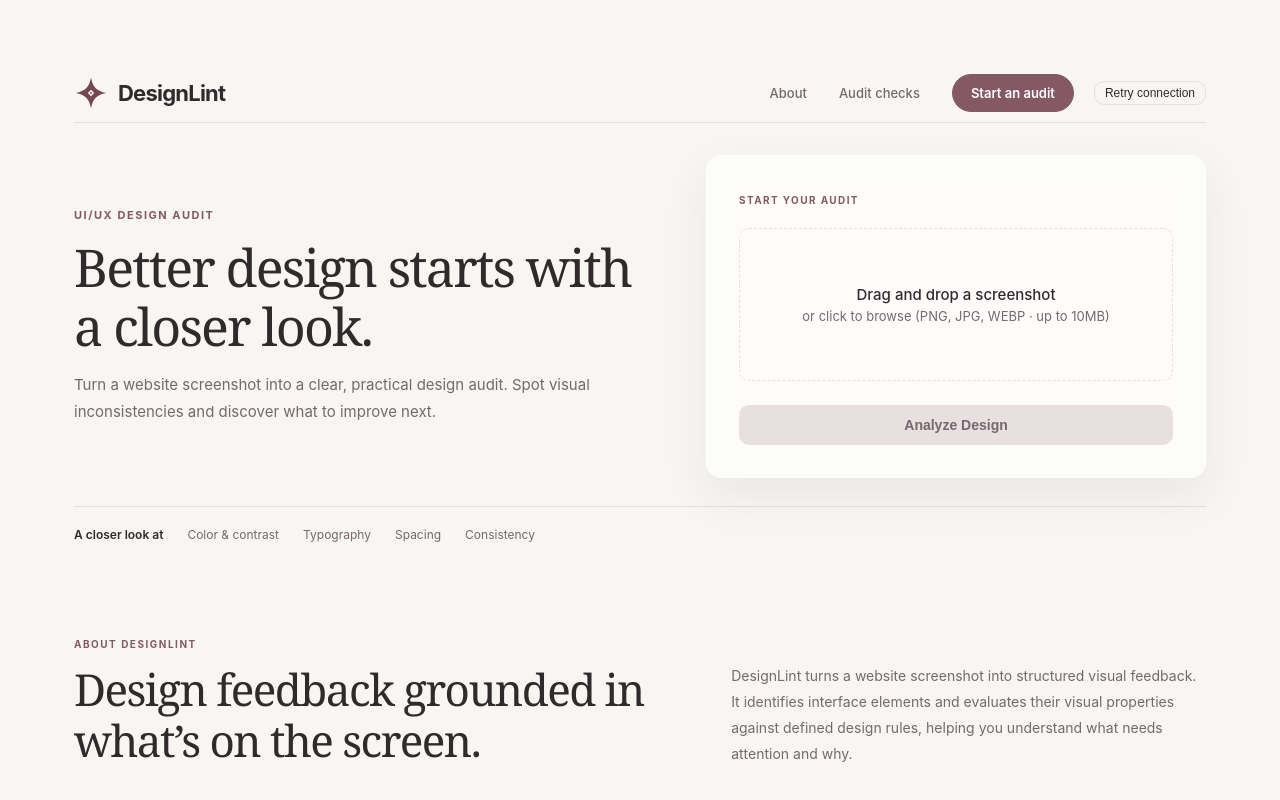
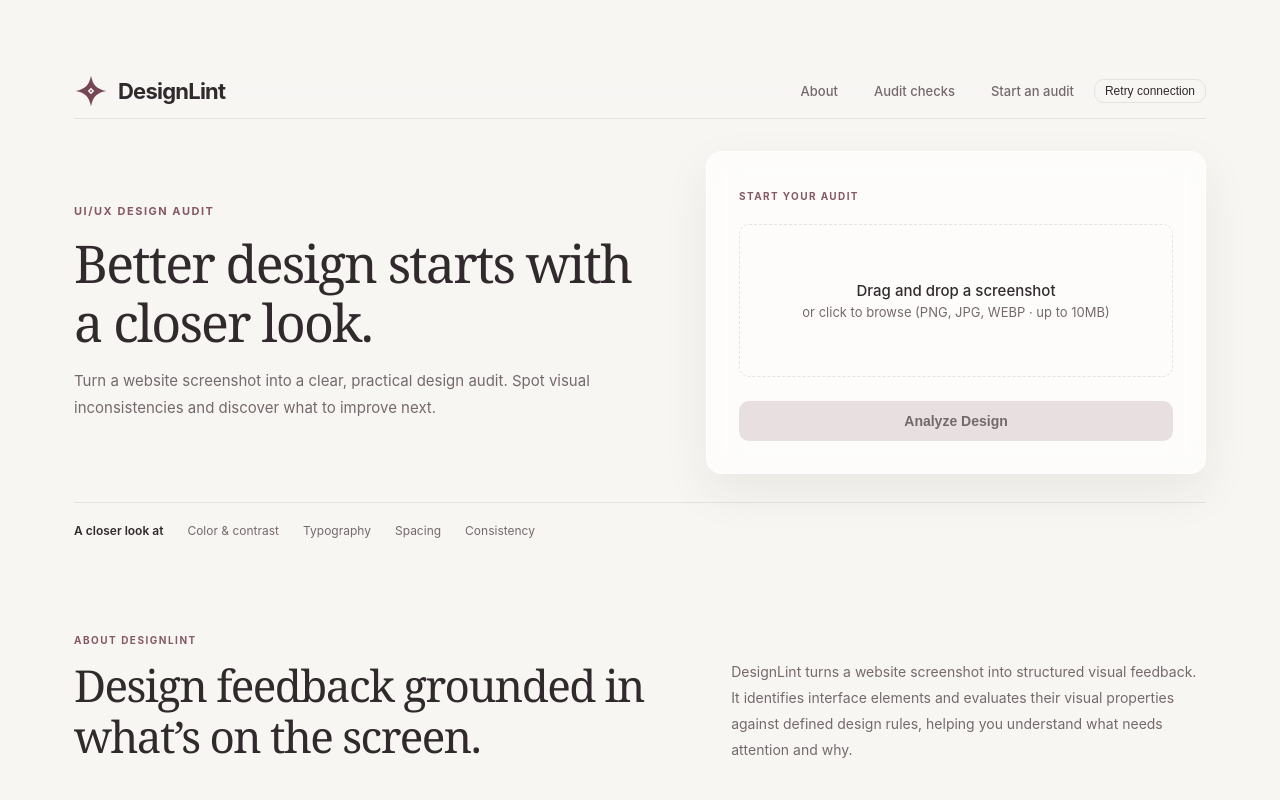
Before and after one commit to falguniiiii/DesignLint, a React (Vite) app in the folder frontend/: page / in a window 1280 px wide. Shown: the top 800 px of the page. Built offline with nearby package versions, Linux system fonts and the light colour scheme; no server answers.

Commit message:
Added active landing page navigation

```diff
--- a/frontend/src/pages/AnalyzerPage.jsx
+++ b/frontend/src/pages/AnalyzerPage.jsx
@@ -17,6 +17,7 @@ export default function AnalyzerPage() {
   const [result, setResult] = useState(null);
   const [error, setError] = useState(null);
   const [activeFindingId, setActiveFindingId] = useState(null);
+  const [activeSection, setActiveSection] = useState(null);
 
   // One check on page load, plus a manual "Retry connection" button when
   // the backend is offline. No polling: it only re-checks when asked.
@@ -91,6 +92,39 @@ export default function AnalyzerPage() {
 
   const showResults = status === "done" && result;
 
+  useEffect(() => {
+    const sectionOrder = ["start-audit", "audit-checks", "about"];
+
+    const updateActiveSection = () => {
+      const activationPoint = window.scrollY + 140;
+      let currentSection = null;
+
+      sectionOrder.forEach((id) => {
+        const element = document.getElementById(id);
+
+        if (!element) return;
+
+        const sectionTop = element.getBoundingClientRect().top + window.scrollY;
+
+        if (sectionTop <= activationPoint) {
+          currentSection = id;
+        }
+      });
+
+      setActiveSection(currentSection);
+    };
+
+    updateActiveSection();
+
+    window.addEventListener("scroll", updateActiveSection, {
+      passive: true,
+    });
+
+    return () => {
+      window.removeEventListener("scroll", updateActiveSection);
+    };
+  }, [showResults]);
+
   return (
     <main
       id="top"
@@ -110,9 +144,31 @@ export default function AnalyzerPage() {
 
         {!showResults && (
           <nav className="analyzer-page__nav" aria-label="Main navigation">
-            <a href="#about">About</a>
-            <a href="#audit-checks">Audit checks</a>
-            <a href="#start-audit" className="analyzer-page__nav-cta">
+            <a
+              href="#about"
+              aria-current={activeSection === "about" ? "location" : undefined}
+              onClick={() => setActiveSection("about")}
+            >
+              About
+            </a>
+
+            <a
+              href="#audit-checks"
+              aria-current={
+                activeSection === "audit-checks" ? "location" : undefined
+              }
+              onClick={() => setActiveSection("audit-checks")}
+            >
+              Audit checks
+            </a>
+
+            <a
+              href="#start-audit"
+              aria-current={
+                activeSection === "start-audit" ? "location" : undefined
+              }
+              onClick={() => setActiveSection("start-audit")}
+            >
               Start an audit
             </a>
           </nav>
--- a/frontend/src/styles/layout.css
+++ b/frontend/src/styles/layout.css
@@ -69,39 +69,47 @@ body {
 .analyzer-page__nav {
   display: flex;
   align-items: center;
-  gap: clamp(18px, 2.5vw, 32px);
+  gap: clamp(22px, 3vw, 36px);
   margin-left: auto;
 }
 
 .analyzer-page__nav a {
+  position: relative;
+  display: inline-flex;
+  align-items: center;
+  padding: 8px 0;
   color: var(--color-text-muted);
   font-size: 13px;
   font-weight: 500;
   text-decoration: none;
   white-space: nowrap;
-  transition: color 160ms ease;
+  transition: color 180ms ease;
+}
+
+.analyzer-page__nav a::after {
+  content: "";
+  position: absolute;
+  bottom: 2px;
+  left: 0;
+  width: 100%;
+  height: 1px;
+  background: var(--color-accent);
+  transform: scaleX(0);
+  transform-origin: left;
+  transition: transform 180ms ease;
 }
 
 .analyzer-page__nav a:hover {
-  color: var(--color-accent);
+  color: var(--color-text);
 }
 
-.analyzer-page__nav .analyzer-page__nav-cta {
-  display: inline-flex;
-  align-items: center;
-  justify-content: center;
-  padding: 10px 18px;
-  border: 1px solid var(--color-accent);
-  border-radius: 999px;
-  background: var(--color-accent);
-  color: #fff;
-  font-weight: 600;
-  transition: background-color 160ms ease;
+.analyzer-page__nav a:hover::after,
+.analyzer-page__nav a[aria-current="location"]::after {
+  transform: scaleX(1);
 }
 
-.analyzer-page__nav .analyzer-page__nav-cta:hover {
-  background: #704653;
-  color: #fff;
+.analyzer-page__nav a[aria-current="location"] {
+  color: var(--color-accent);
 }
 
 /* Hero section: Porcelain & Burgundy */
```
